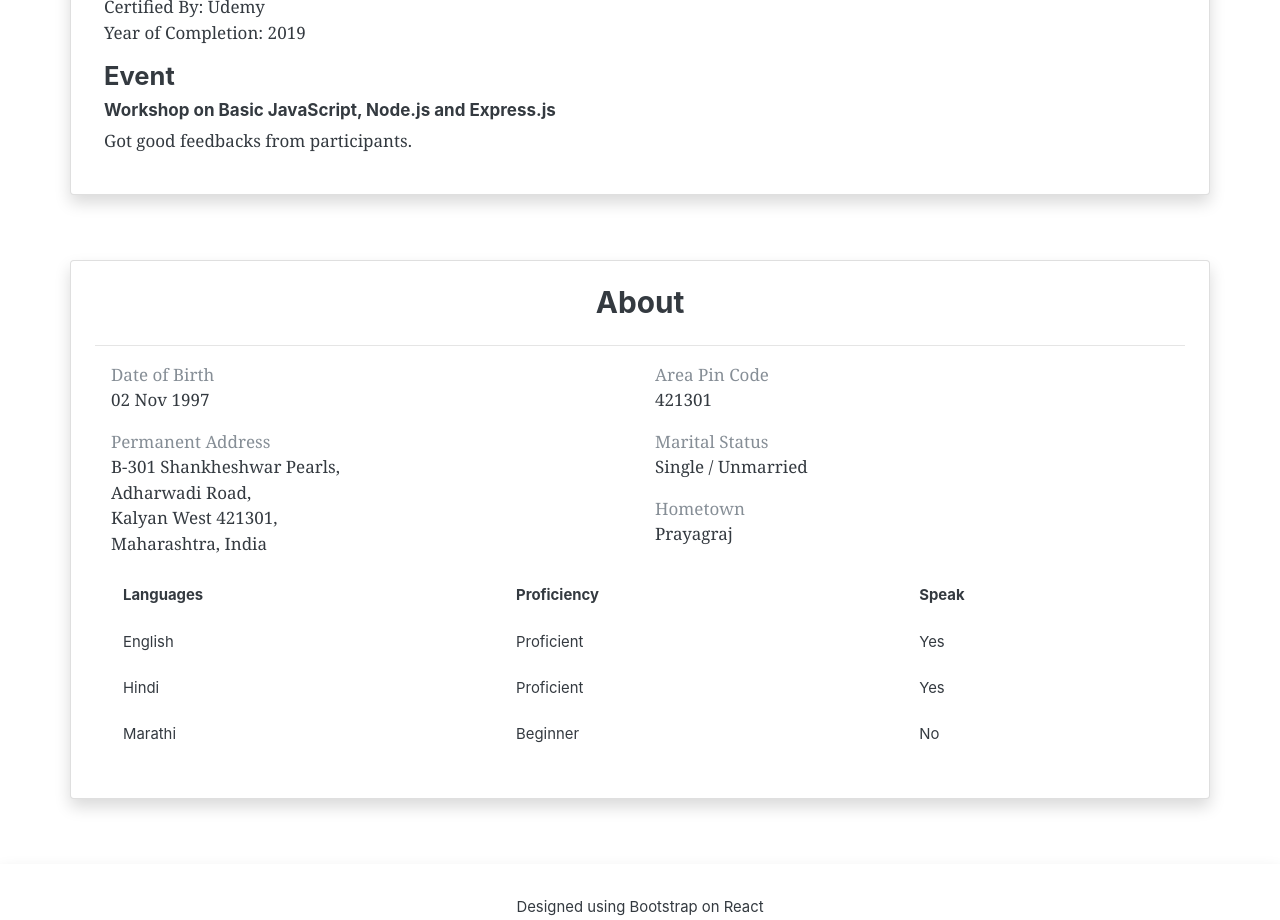
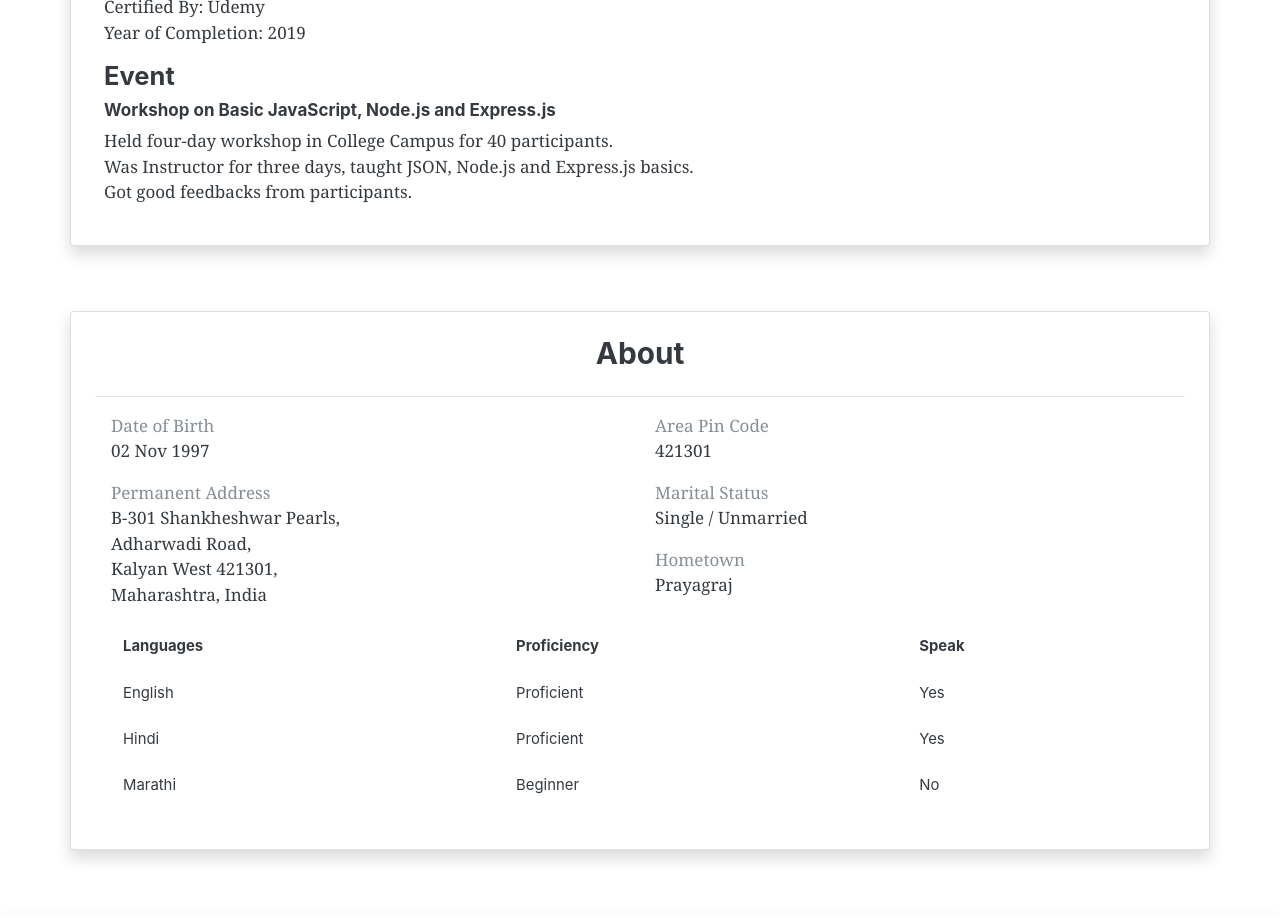
Before and after one commit to Saurabhrkp/portfolio, a React (Create React App) app: page / in a window 1280 px wide. Shown: the part 3600-4520 px from the top of the page. Built offline with nearby package versions, Linux system fonts and the light colour scheme.

Commit message:
Added event details

```diff
--- a/src/components/Achievements.js
+++ b/src/components/Achievements.js
@@ -30,7 +30,14 @@ const Achievements = () => {
             </p>
             <h4>Event</h4>
             <h6>Workshop on Basic JavaScript, Node.js and Express.js</h6>
-            <p>Got good feedbacks from participants.</p>
+            <p>
+              Held four-day workshop in College Campus for 40 participants.
+              <br />
+              Was Instructor for three days, taught JSON, Node.js and Express.js
+              basics.
+              <br />
+              Got good feedbacks from participants.
+            </p>
           </div>
         </div>
       </div>
```
Also changed, not shown: 1 other file (tests, documents, lock files or other folders).
